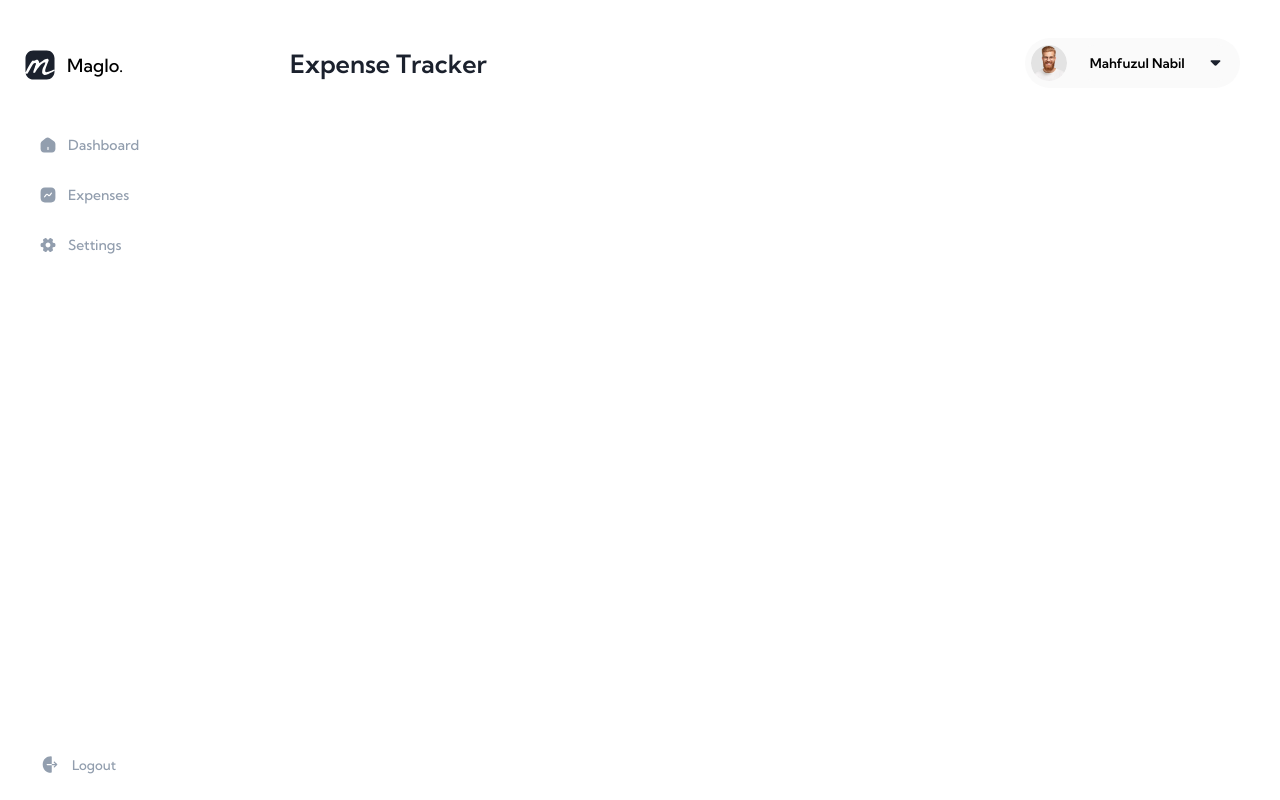
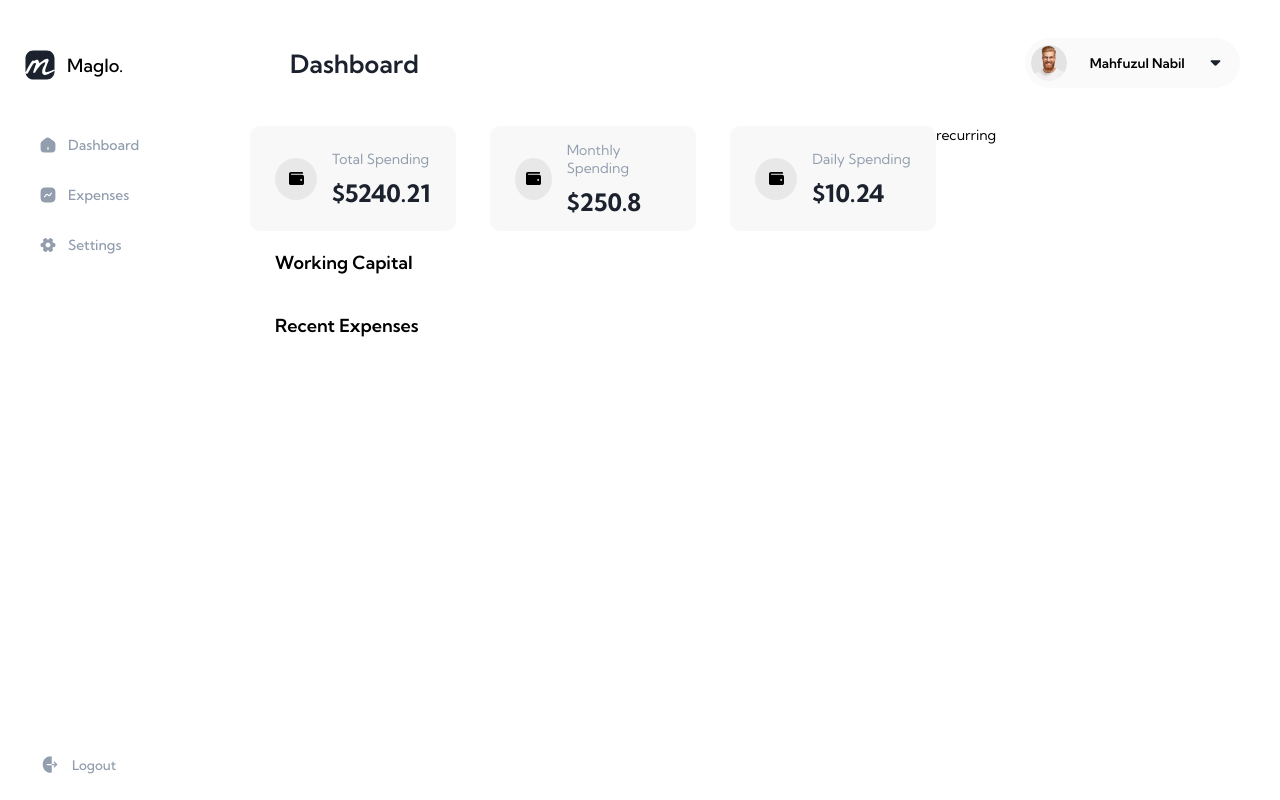
Before and after one commit to antmensch/React-Expense-Tracker, a React (Create React App) app: page / in a window 1280 px wide. Built offline with nearby package versions, Linux system fonts and the light colour scheme.

Commit message:
continue working on dashboard component

```diff
--- a/src/App.js
+++ b/src/App.js
@@ -2,7 +2,8 @@ import './App.css';
 import React, {useState, useEffect} from 'react';
 import Navbar from './components/Navbar/Navbar';
 import Header from './components/Header/Header';
-import {Route, Routes, useLocation} from 'react-router-dom';
+import Dashboard from './components/Dashboard/Dashboard';
+import {Navigate, Route, Routes, useLocation} from 'react-router-dom';
 import Signin from './components/Login/Signin/Signin'
 import Signup from './components/Login/Signup/Signup'
 import { testExpenses } from './testdata';
@@ -20,6 +21,9 @@ function App() {
 
     switch (loc){
       case '/dashboard':
+        pageHeading='Dashboard';
+        break;
+      case '/':
         pageHeading='Dashboard';
         break;
       case '/expenses':
@@ -44,6 +48,8 @@ function App() {
         { currentLocation.pathname != '/login' && currentLocation.pathname != '/signup' &&  <Header currentPage={displayedComp} isInNightMode={nightMode} setNightMode={setNightMode} />}
         <main className='content'>
           <Routes>
+            <Route path="/" element={<Dashboard />} />
+            <Route path="/dashboard" element={<Dashboard />} />
             <Route path="/login" element={<Signin />}/>
             <Route path="/signup" element={<Signup />} />
           </Routes>
--- /dev/null
+++ b/src/components/Dashboard/Dashboard.css
@@ -0,0 +1,68 @@
+.dashboard--wrapper {
+    display: flex;
+}
+
+.dashboard--main {
+    width: 66.6%;
+    display: flex;
+    flex-direction: column;
+}
+
+.dashboard--recurringExpenses {
+    width: 33.3%;
+}
+
+.dashboard--totalsSection {
+    display: flex;
+    justify-content: space-between;
+}
+
+.dashboard--totalsCard {
+    width: 30%;
+    height: 105px;
+    background-color: #f8f8f8;
+    display: flex;
+    align-items: center;
+    padding: 20px;
+    border-radius: 10px;
+    padding: 0 25px;
+}
+
+.walletIcon-container {
+    height: 42px;
+    width: 42px;
+    border-radius: 50%;
+    background-color: #e8e8e8;
+    display: flex;
+    justify-content: center;
+    align-items: center;
+}
+
+.card--contentWrapper  {
+    display: flex;
+    flex-direction: column;
+    justify-content: space-around;
+    margin-left: 15px;
+}
+
+.card--heading {
+    margin-bottom: 10px;
+    color: #929EAE;
+    font-weight: 400;
+    font-size: 1rem;
+}
+
+.card--amount {
+    color: #1B212D;
+    font-weight: 700;
+    font-size: 1.714rem;
+}
+
+.dashboard--sectionHeader {
+    font-weight: 600;
+    font-size: 1.286rem;
+}
+
+.dashboard--chartSection, .dashboard--recentSection {
+    padding: 20px 25px;
+}
--- /dev/null
+++ b/src/components/Dashboard/Dashboard.js
@@ -0,0 +1,71 @@
+import React, { useState } from 'react'
+import walletIcon from './img/wallet-solid.svg'
+import './Dashboard.css'
+
+function Dashboard() {
+
+    const [selectedView, setSelectedView] = useState('total');
+
+    function getTotalSpending() {
+        return 5240.21;
+    }
+
+    function getMonthlySpending() {
+        return 250.80;
+    }
+
+    function getDailySpending() {
+        return 10.24;
+    }
+
+  return (
+    <div className='dashboard--wrapper'>
+        <main className='dashboard--main'>
+            <div className='dashboard--totalsSection'>
+                <div className="dashboard--totalsCard">
+                    <div className='walletIcon-container'>
+                        <img className='walletIcon' src={walletIcon} alt="image of a wallet" width="15px" height="15px" />
+                    </div>
+
+                    <div className='card--contentWrapper'>
+                        <h6 className='card--heading'>Total Spending</h6>
+                        <p className='card--amount'>{`$${getTotalSpending()}`}</p>
+                    </div>
+                </div>
+
+                <div className="dashboard--totalsCard">
+                    <div className='walletIcon-container'>
+                            <img className='walletIcon' src={walletIcon} alt="image of a wallet" width="15px" height="15px" />
+                        </div>
+
+                        <div className='card--contentWrapper'>
+                            <h6 className='card--heading'>Monthly Spending</h6>
+                            <p className='card--amount'>{`$${getMonthlySpending()}`}</p>
+                        </div>
+                    </div>
+                <div className="dashboard--totalsCard">
+                <div className='walletIcon-container'>
+                        <img className='walletIcon' src={walletIcon} alt="image of a wallet" width="15px" height="15px" />
+                    </div>
+
+                    <div className='card--contentWrapper'>
+                        <h6 className='card--heading'>Daily Spending</h6>
+                        <p className='card--amount'>{`$${getDailySpending()}`}</p>
+                    </div>
+                </div>
+            </div>
+            <section className='dashboard--chartSection'>
+                <h3 className='dashboard--sectionHeader'>Working Capital</h3>
+            </section>
+            <section className='dashboard--recentSection'>
+                <h3 className="dashboard--sectionHeader">Recent Expenses</h3>
+            </section>
+        </main>
+        <div className="dashboard--recurringExpenses">
+            recurring
+        </div>
+    </div>
+  )
+}
+
+export default Dashboard
```
Also changed, not shown: src/components/Dashboard/img/wallet-solid.svg (added).
